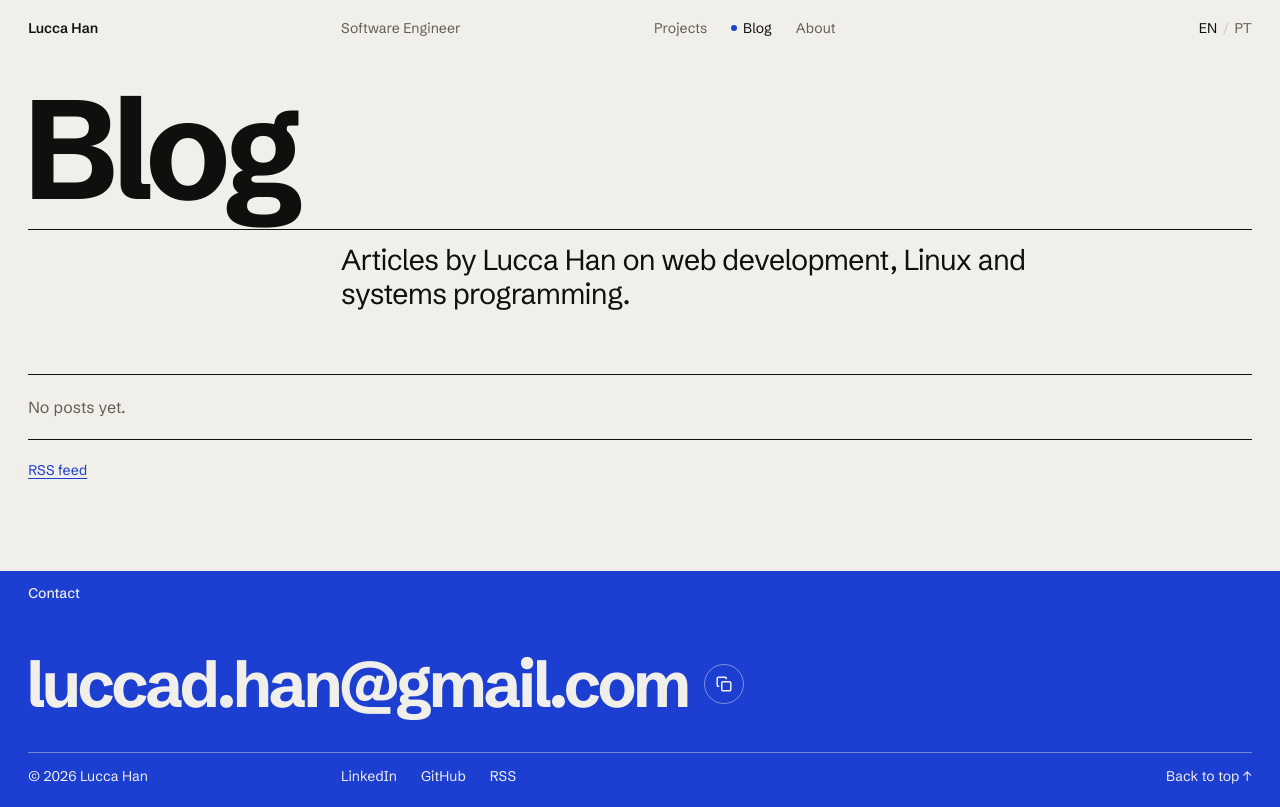
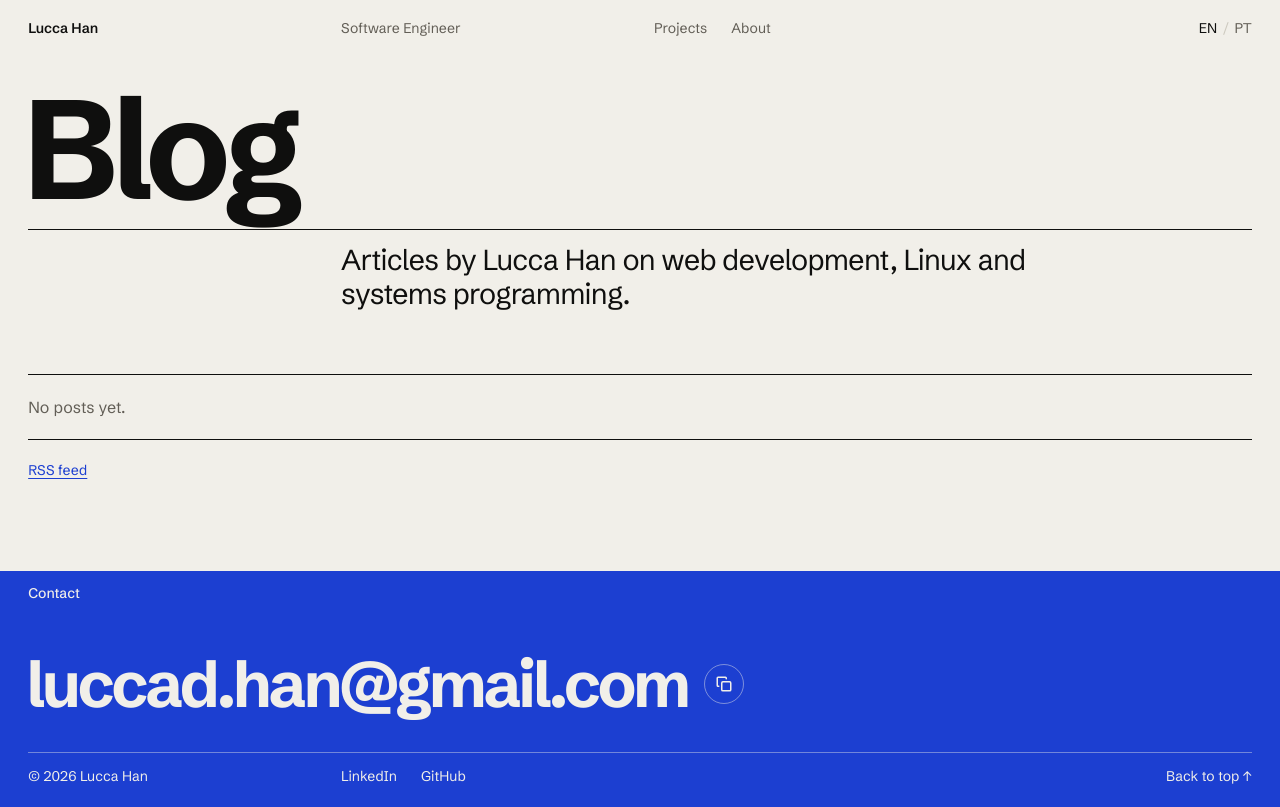
Before and after one commit to ludihan/website, a Next.js app: page /en/blog in a window 1280 px wide. Built offline with nearby package versions, Linux system fonts and the light colour scheme.

Commit message:
Hide blog links until there is a post

```diff
--- a/app/global-not-found.tsx
+++ b/app/global-not-found.tsx
@@ -2,6 +2,7 @@ import type { Metadata } from "next";
 import Link from "next/link";
 import { SiteFooter } from "@/components/SiteFooter";
 import { SiteHeader } from "@/components/SiteHeader";
+import { getSlugs } from "@/lib/content";
 import { mono, sans } from "@/lib/fonts";
 import { defaultLocale, getDictionary, locales } from "@/lib/i18n";
 import { site } from "@/lib/profile";
@@ -48,9 +49,11 @@ export default function GlobalNotFound() {
                       <li>
                         <Link href={`/${l}/projects`}>{t.projects} →</Link>
                       </li>
-                      <li>
-                        <Link href={`/${l}/blog`}>{t.blog} →</Link>
-                      </li>
+                      {getSlugs(l).length > 0 && (
+                        <li>
+                          <Link href={`/${l}/blog`}>{t.blog} →</Link>
+                        </li>
+                      )}
                     </ul>
                   </div>
                 </div>
--- a/components/SiteFooter.tsx
+++ b/components/SiteFooter.tsx
@@ -1,3 +1,4 @@
+import { getSlugs } from "@/lib/content";
 import { getDictionary, type Locale } from "@/lib/i18n";
 import { profileText, site } from "@/lib/profile";
 import { CopyEmailButton } from "./CopyEmailButton";
@@ -30,9 +31,11 @@ export function SiteFooter({ lang }: { lang: Locale }) {
               GitHub
             </a>
           </li>
-          <li>
-            <a href={`/${lang}/blog/rss.xml`}>RSS</a>
-          </li>
+          {getSlugs(lang).length > 0 && (
+            <li>
+              <a href={`/${lang}/blog/rss.xml`}>RSS</a>
+            </li>
+          )}
         </ul>
         <p className="footer-top-link">
           <a href="#content">{ui.top} ↑</a>
--- a/components/SiteHeader.tsx
+++ b/components/SiteHeader.tsx
@@ -1,4 +1,5 @@
 import Link from "next/link";
+import { getSlugs } from "@/lib/content";
 import { getDictionary, type Locale } from "@/lib/i18n";
 import { profileText } from "@/lib/profile";
 import { LanguageSwitcher } from "./LanguageSwitcher";
@@ -24,7 +25,8 @@ export function SiteHeader({ lang, unknownPath = false }: { lang: Locale; unknow
           <NavLinks
             links={[
               { href: `/${lang}/projects`, label: dict.nav.projects },
-              { href: `/${lang}/blog`, label: dict.nav.blog },
+              // The blog stays out of the menu until it has a post to show.
+              ...(getSlugs(lang).length > 0 ? [{ href: `/${lang}/blog`, label: dict.nav.blog }] : []),
               { href: `/${lang}/about`, label: dict.nav.about },
             ]}
             highlight={!unknownPath}
```
